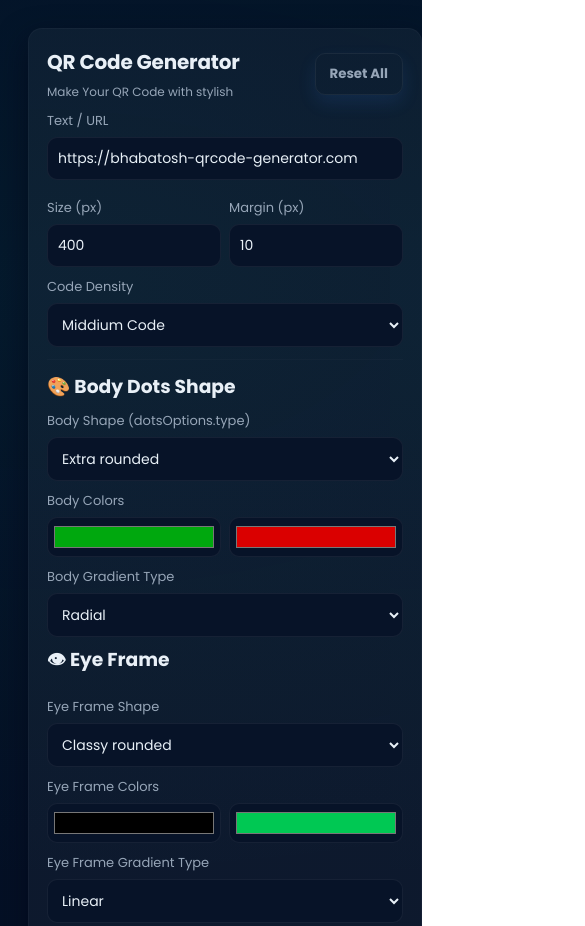
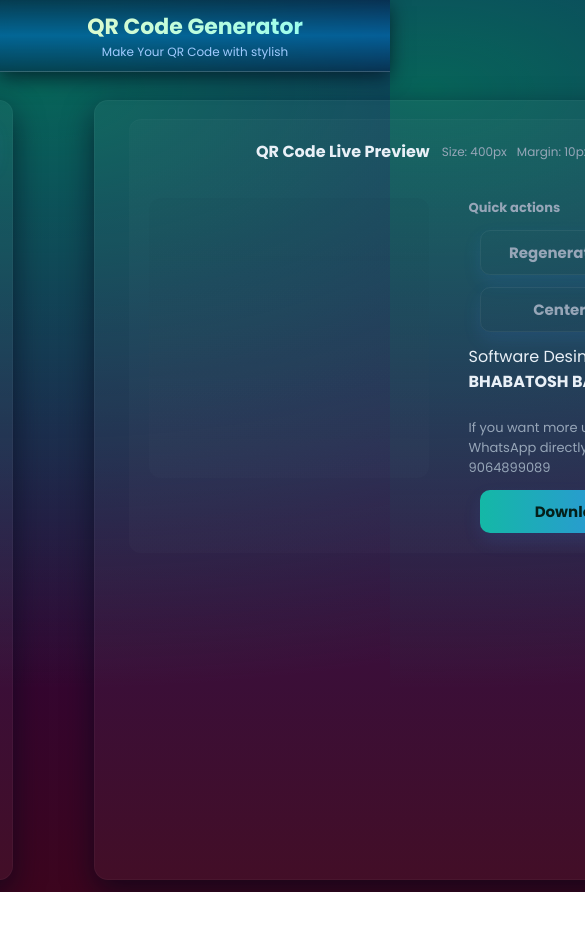
Before and after one commit to LOVE-U-2/qr, a plain HTML site: page qr-generator.html in a window 390 px wide. Shown: the top 926 px of the page, 585 px wide, since content can reach past the window. After the commit the page ends 892 px from the top, so only its background shows below. Drawn offline with Linux system fonts and the light colour scheme; a script that the page names is missing.

Commit message:
Add files via upload

```diff
--- a/qr-generator.html
+++ b/qr-generator.html
@@ -17,20 +17,22 @@
     --radius:14px;
   }
   *{box-sizing:border-box;font-family:'Poppins',sans-serif}
-  body{
-    margin:0;
-    min-height:100vh;
-    background: radial-gradient(1200px 600px at 10% 10%, rgba(20,184,166,0.06), transparent),
-                linear-gradient(180deg,#031025 0%, #071026 100%);
-    color:#e9f0f7;
-    padding:28px;
-    display:flex;
-    align-items:flex-start;
-    justify-content:center;
-    gap:18px;
+  body {
+  margin: 0;
+  min-height: 100vh;
+  background: radial-gradient(1200px 600px at 10% 10%, rgb(7, 100, 89), transparent),
+              linear-gradient(180deg,#190768 0%, #3c051e 100%);
+  color: #e9f0f7;
+  padding: 28px;
+  padding-top: 100px; /* Header এর জন্য উপরের জায়গা */
+  display: flex;
+  align-items: flex-start;
+  justify-content: center;
+  gap: 18px;
 }
+
   .wrap{
-    width:1100px;
+    width:1200px;
     max-width:100%;
     display:grid;
     grid-template-columns:440px 1fr;
@@ -43,7 +45,17 @@
     padding:18px;
     box-shadow: 0 12px 30px rgba(2,6,23,0.6);
     border: 1px solid rgba(255,255,255,0.03);
+
+    height: calc(100vh - 64px);
+    overflow-y: auto;
+    padding-right:12px;
   }
+  /* Custom scrollbar (WebKit + fallback) */
+  .card::-webkit-scrollbar{width:10px}
+  .card::-webkit-scrollbar-track{background:transparent}
+  .card::-webkit-scrollbar-thumb{background:linear-gradient(180deg, rgba(255,255,255,0.04), rgba(255,255,255,0.06));border-radius:10px}
+  .card::-webkit-scrollbar-thumb:hover{background:linear-gradient(180deg, rgba(93, 220, 255, 0.719), rgba(53, 4, 133, 0.532));}
+
   h1{margin:0 0 6px;font-size:20px;letter-spacing:-0.2px}
   label{display:block;font-size:13px;color:var(--muted);margin:10px 0 6px}
   input, select, textarea{width:100%;padding:10px;border-radius:10px;border:1px solid rgba(255,255,255,0.06);background:#071328;color:#e8f0f7;font-size:14px}
@@ -57,8 +69,32 @@
   }
   .btn.ghost{background:transparent;border:1px solid rgba(255,255,255,0.06);color:var(--muted)}
   .muted{color:var(--muted);font-size:13px}
-  .preview-area{display:flex;flex-direction:column;align-items:center;justify-content:flex-start;gap:18px;padding:18px;min-height:520px}
-  .preview-card{background:linear-gradient(180deg, rgba(255,255,255,0.02), rgba(255,255,255,0.015)); border-radius:12px;padding:18px;width:100%;display:flex;gap:14px;align-items:flex-start;flex-direction:column;box-shadow:inset 0 1px 0 rgba(255,255,255,0.02)}
+  /* --- Preview area wider --- */
+.preview-area {
+  display: flex;
+  flex-direction: column;
+  align-items: center;
+  justify-content: flex-start;
+  gap: 18px;
+  padding: 18px;
+  min-height: 500px;
+  width: 100%;
+  margin-left: auto;
+  margin-right: auto;
+}
+
+.preview-card {
+  background: linear-gradient(180deg, rgba(255,255,255,0.02), rgba(255,255,255,0.015));
+  border-radius: 12px;
+  padding: 24px;
+  width: 100%;
+  max-width: 800px; /* আগের চেয়ে বড় */
+  display: flex;
+  flex-direction: column;
+  gap: 20px;
+  align-items: center;
+  box-shadow: inset 0 1px 0 rgba(255,255,255,0.02);
+}
 .designer{display:flex;align-items:center;gap:12px}
   .designer .brand{font-weight:700;font-size:16px}
   .qr-stage{width:420px;height:420px;border-radius:12px;background:linear-gradient(180deg, rgba(0,0,0,0.03), rgba(255,255,255,0.01));display:flex;align-items:center;justify-content:center;position:relative;overflow:visible}
@@ -74,22 +110,166 @@
   input[type=range]{width:100%}
   .toggle{display:inline-flex;align-items:center;gap:8px;cursor:pointer}
   .small-muted{font-size:12px;color:var(--muted)}
-  @media (max-width:1000px){
-    .wrap{grid-template-columns:1fr; padding-bottom:40px}
-    .qr-stage{width:320px;height:320px}
+  /* --- Header Styling --- */
+/* --- Header Styling --- */
+header {
+  width: 100%;
+  text-align: center;
+  margin-bottom: 10px;
+  position: fixed;        /* উপরে ফিক্সড রাখার জন্য */
+  top: 0;                 /* একদম উপরে */
+  left: 0;
+  background:linear-gradient(180deg, rgba(0, 11, 61, 0.342),rgba(0, 109, 187, 0.616), rgba(0, 13, 69, 0.352));
+  box-shadow:0 6px 18px rgba(2,6,23,0.6);
+  backdrop-filter: blur(6px);       /* হালকা ব্লার ইফেক্ট */
+  padding: 8px 0;
+  z-index: 1000;          /* অন্য সব কনটেন্টের উপরে থাকবে */
+  border-bottom: 1px solid rgba(255, 255, 255, 0.194);
 }
+header .title {
+  font-size: 28px;
+  font-weight: 700;
+  background: linear-gradient(90deg, #f6fac2, #81fff9);
+  -webkit-background-clip: text;
+  -webkit-text-fill-color: transparent;
+}
+header .sub {
+  font-size: 14px;
+  color: #a0cbff;
+}
+
+/* --- QR and Quick Actions alignment --- */
+.qr-actions-layout {
+  display: flex;
+  align-items: flex-start;
+  justify-content: center;
+  gap: 40px; /* একটু বেশি ফাঁকা */
+  flex-wrap: nowrap;
+  width: 100%;
+}
+.qr-stage {
+  flex-shrink: 0;
+}
+
+.actions-right {
+  display: flex;
+  flex-direction: column;
+  justify-content: flex-start;
+  align-items: flex-start;
+  gap: 12px;
+  min-width: 200px;
+}
+
+.actions-right .muted {
+  text-align: left;
+}
+
+ /* 🌐 Enhanced Mobile-Friendly Styles */
+@media (max-width: 900px) {
+
+  body {
+    padding: 12px;
+    padding-top: 100px;
+    flex-direction: column;
+    align-items: center;
+  }
+
+  header {
+    padding: 10px 0;
+  }
+  header .title {
+    font-size: 22px;
+  }
+  header .sub {
+    font-size: 12px;
+  }
+
+  .container {
+    display: flex;
+    flex-direction: column;
+    align-items: center;
+    width: 100%;
+    gap: 24px;
+  }
+
+  .card {
+    width: 100%;
+    max-width: 90%;
+    padding: 18px;
+    margin: 0 auto;
+  }
+
+  /* Control panel scrollable for small screens */
+  .card.controls-card {
+    max-height: 400px;
+    overflow-y: auto;
+  }
+
+  input, select, button {
+    width: 100%;
+    font-size: 16px;
+    padding: 10px;
+    border-radius: 8px;
+  }
+
+  /* QR Preview adjustments */
+  .preview-card {
+    max-width: 95%;
+    padding: 20px;
+  }
+
+  .qr-layout {
+    flex-direction: column;
+    gap: 16px;
+    align-items: center;
+  }
+
+  .qr-stage {
+    width: 280px;
+    height: 280px;
+  }
+
+  .actions-right {
+    width: 100%;
+    align-items: center;
+    justify-content: center;
+  }
+
+  .actions-right .btn {
+    width: 90%;
+    justify-content: center;
+  }
+
+  .muted {
+    text-align: center;
+    width: 100%;
+  }
+
+  .btn {
+    font-size: 15px;
+    padding: 10px 14px;
+  }
+}
+
+
   /* small hint for draggable */
   .drag-hint { position:absolute; bottom:8px; left:8px; font-size:12px; color:var(--muted); z-index:3 }
 </style>
 </head>
 <body>
+  <header>
+    <div>
+      <div class="title">QR Code Generator</div>
+      <div class="sub">Make Your QR Code with stylish</div>
+    </div>
+  </header>
+<div class="content-wrap">
   <div class="wrap">
   <!-- LEFT: Controls -->
   <div class="card">
     <div style="display:flex;justify-content:space-between;align-items:center;gap:12px">
       <div>
-        <h1>QR Code Generator</h1>
-        <div class="small-muted">Make Your QR Code with stylish</div>
+        <h1><a href="index.html">⚙️</a> Control Panel</h1>
       </div>
       <div style="text-align:right">
         <button id="resetBtn" class="btn ghost">Reset All</button>
@@ -209,11 +389,11 @@
 
     <div style="margin-top:14px;display:flex;gap:8px;flex-wrap:wrap">
       <button id="generate" class="btn">Generate</button>
-      <button id="downloadBtn" class="btn">Download PNG (QR + Frame)</button>
-      <button id="downloadQrOnlyBtn" class="btn ghost">Download QR Only</button>
+
+      <button id="downloadQrOnlyBtn" class="btn ghost">Love U</button>
     </div>
 
-    <div style="margin-top:12px" class="note">If you want more updates, WhatsApp directly on this number 9064899089</div>
+
   </div>
 
   <!-- RIGHT: Preview -->
@@ -221,8 +401,8 @@
     <div class="preview-card" style="width:100%">
       <div class="designer" style="justify-content:space-between">
         <div>
-          <div class="brand">BHABATOSH BARMAN</div>
-          <div class="small-muted">Preview</div>
+          <div class="brand">QR Code Live Preview</div>
+          <div class="small-muted"></div>
         </div>
         <div class="controls">
           <div class="small-muted">Size: <span id="previewSizeText">400</span>px</div>
@@ -231,33 +411,32 @@
       </div>
 
       <div style="display:flex;gap:20px;margin-top:14px;flex-wrap:wrap">
+        <div class="qr-actions-layout">
+          <!-- QR Preview -->
           <div class="qr-stage" id="stage" aria-hidden="true">
-          <!-- Frame image (positioned behind QR). draggable -->
             <img id="frameImg" class="frame-img" src="" style="display:none" alt="frame">
-          <!-- hint -->
             <div class="drag-hint"></div>
-          <!-- Container where qr lib appends its canvas / svg -->
             <div id="qrCanvas" class="qrCanvas"></div>
           </div>
 
-        <div style="flex:1;min-width:220px">
-          <h2 style="margin-bottom:6px"></h2>
-          <div class="note"><strong>Preview:</strong> </div>
-          <div style="margin-top:12px">
-            <div class="muted">Quick actions</div>
-            <div class="footer-actions">
+          <!-- Buttons on right -->
+          <div class="actions-right">
+            <div class="muted"><strong>Quick actions</strong></div>
             <button id="regenBtn" class="btn ghost">Regenerate Preview</button>
             <button id="centerBtn" class="btn ghost">Center Frame</button>
+            <div>Software Desined by<strong> BHABATOSH BARMAN</strong></div>
+            <div style="margin-top:12px" class="note">If you want more updates, WhatsApp directly on this number 9064899089</div>
+            <button id="downloadBtn" class="btn">Download QR</button>
           </div>
+
         </div>
-          <div style="margin-top:12px" class="muted"></div>
-        </div>
+
       </div>
 
     </div>
   </div>
 </div>
-
+</div>
 <!-- qr-code-styling lib -->
 <script src="https://cdn.jsdelivr.net/npm/qr-code-styling@1.9.2/lib/qr-code-styling.js"></script>
 <script>
@@ -626,7 +805,7 @@
   try {
     await updateQR();
     const dataUrl = await composeMergedPNG();
-    triggerDownload(dataUrl, 'qr-with-frame.png');
+    triggerDownload(dataUrl, 'Bhabatosh-Qr.png');
   } catch (e) {
     console.error(e);
     alert('Download failed: ' + (e?.message || e));
```
Also changed, not shown: index.html (+1 -1 lines). Lines whose indentation alone changed are shown as unchanged.
